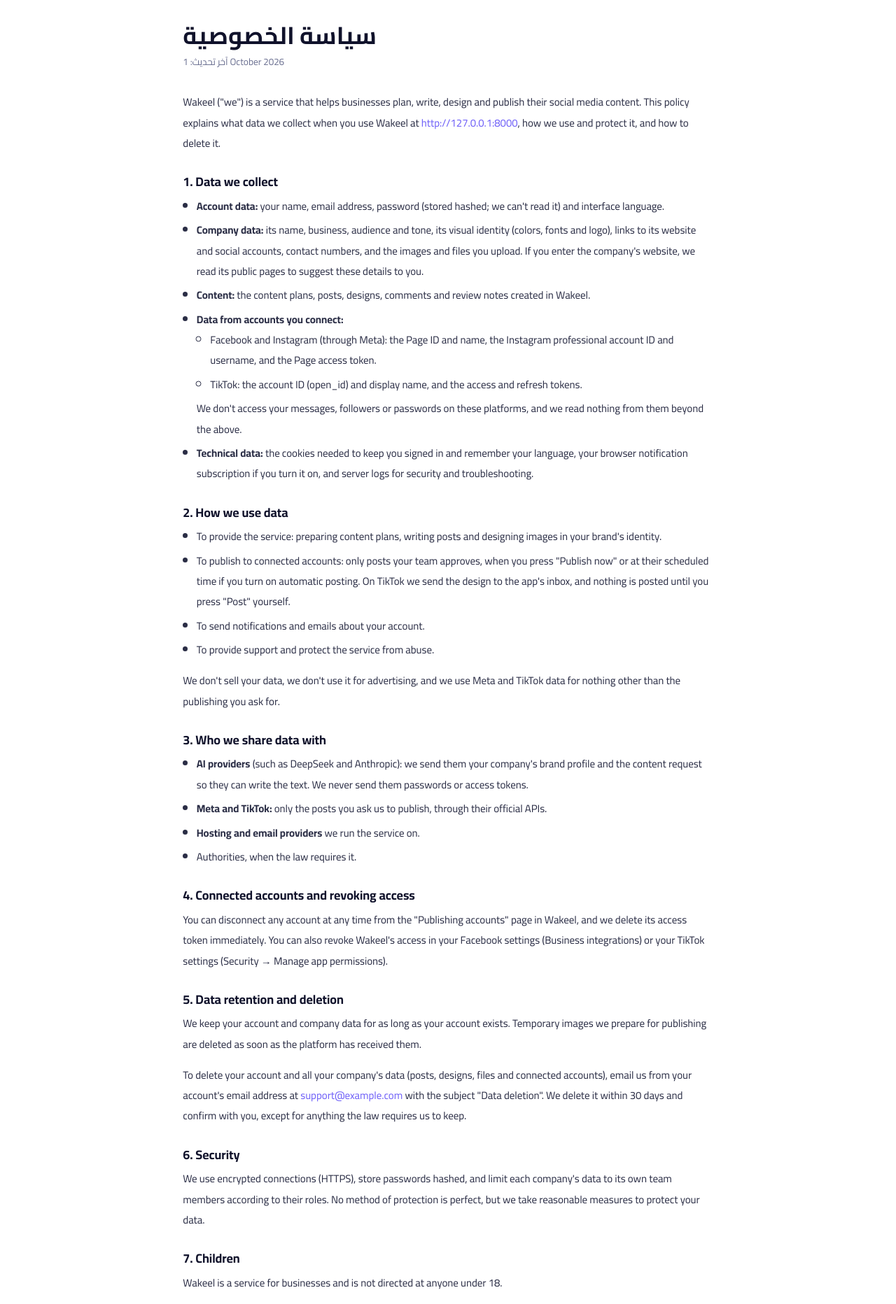
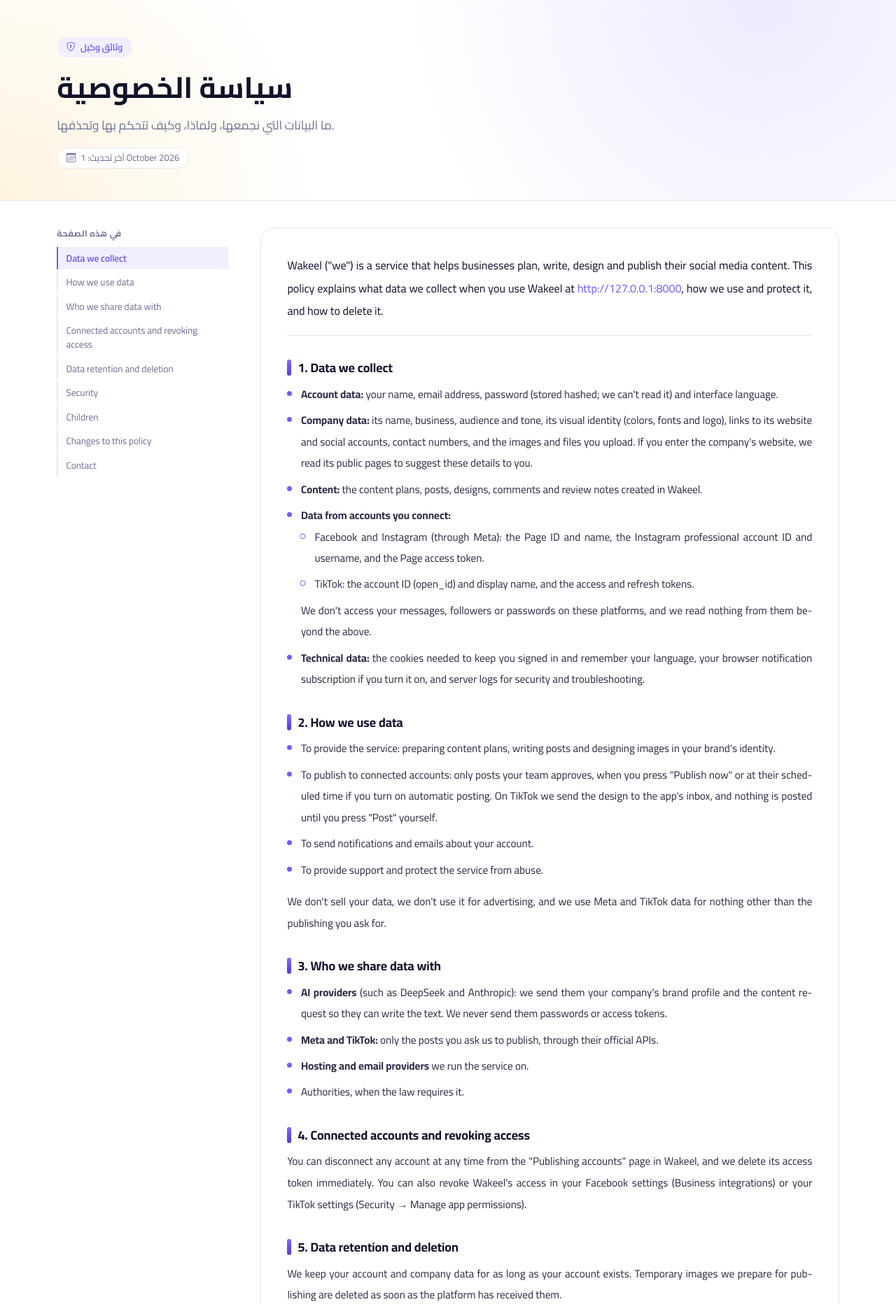
Before and after one commit to khattabaljaily/wakeel, a Django app: page /privacy/ in a window 1280 px wide. Shown: the part 77-1941 px from the top of the page at 70% size. Run offline with Django 5.2, Linux system fonts and the light colour scheme; some libraries are stand-ins or nearby versions.

Commit message:
Public pages: redesigned terms and privacy, and an About page
- Terms and privacy: a header band with the title, summary and update date,
  a sticky contents list that follows the section in view, the text in a
  card with justified paragraphs, and a contact box.
- About (/about/): what Wakeel does, how it works in four steps, and who
  provides it (LEGAL_ENTITY), in Arabic and English.
- Footer links to all three; one shared public nav.

Co-Authored-By: Claude Opus 5.5 <noreply@anthropic.com>

```diff
--- a/apps/core/urls.py
+++ b/apps/core/urls.py
@@ -10,6 +10,7 @@ urlpatterns = [
     path('sw.js', views.service_worker, name='service_worker'),
     path('offline/', views.offline, name='offline'),
     path('i18n/set/', views.set_language, name='set_language'),
+    path('about/', views.about, name='about'),
     path('terms/', views.terms, name='terms'),
     path('privacy/', views.privacy, name='privacy'),
     path('app/', views.dashboard, name='dashboard'),
--- a/apps/core/views.py
+++ b/apps/core/views.py
@@ -15,22 +15,30 @@ from apps.jobs.models import Job
 LEGAL_UPDATED = datetime.date(2026, 10, 1)
 
 
-def _legal(request, page, title):
+def _public_page(request, template, page, **context):
+    """A public page whose text lives in one template per language (core/legal/<page>_<ar|en>.html)."""
     from django.conf import settings
     from django.utils.translation import get_language
     lang = 'en' if (get_language() or '').startswith('en') else 'ar'
-    return render(request, 'core/legal.html', {
-        'page_title': title, 'updated': LEGAL_UPDATED, 'body_template': f'core/legal/{page}_{lang}.html',
-        'support_email': settings.SUPPORT_EMAIL, 'legal_entity': settings.LEGAL_ENTITY if lang == 'en' else settings.LEGAL_ENTITY_AR, 'site_url': settings.SITE_URL,
+    return render(request, template, {
+        'body_template': f'core/legal/{page}_{lang}.html', 'updated': LEGAL_UPDATED,
+        'support_email': settings.SUPPORT_EMAIL, 'site_url': settings.SITE_URL,
+        'legal_entity': settings.LEGAL_ENTITY if lang == 'en' else settings.LEGAL_ENTITY_AR, **context,
     })
 
 
 def terms(request):
-    return _legal(request, 'terms', _('شروط الاستخدام'))
+    return _public_page(request, 'core/legal.html', 'terms', page_title=_('شروط الاستخدام'), page_icon='bi-file-earmark-text',
+                        page_lead=_('القواعد التي تنظّم استخدامك لوكيل، وما لك وما عليك.'))
 
 
 def privacy(request):
-    return _legal(request, 'privacy', _('سياسة الخصوصية'))
+    return _public_page(request, 'core/legal.html', 'privacy', page_title=_('سياسة الخصوصية'), page_icon='bi-shield-lock',
+                        page_lead=_('ما البيانات التي نجمعها، ولماذا، وكيف تتحكم بها وتحذفها.'))
+
+
+def about(request):
+    return _public_page(request, 'core/about.html', 'about', page_title=_('عن وكيل'))
 
 
 def home(request):
--- a/static/css/app.css
+++ b/static/css/app.css
@@ -973,12 +973,50 @@ html.wk-scroll-lock, html.wk-scroll-lock body { overflow: hidden !important; ove
 .wk-popup { background: #fff; }
 .wk-popup__main { max-width: 560px; margin: 0 auto; padding: 1.5rem 1rem; }
 
-/* ---------- Terms and privacy pages ---------- */
-.wk-legal__doc { max-width: 780px; padding-block: 2rem 4rem; line-height: 1.95; }
-.wk-legal__doc h1 { font-size: clamp(1.7rem, 3.5vw, 2.3rem); margin-bottom: .25rem; }
-.wk-legal__updated { color: var(--wk-muted); font-size: .9rem; margin-bottom: 2rem; }
-.wk-legal__doc h2 { font-size: 1.2rem; margin: 2rem 0 .6rem; }
+/* ---------- Public pages: about, terms, privacy ---------- */
+.wk-page-hero { padding: 3.5rem 0 3rem; border-bottom: 1px solid var(--wk-border);
+  background: radial-gradient(circle at 85% 0%, #efeaff 0%, transparent 45%), radial-gradient(circle at 0% 100%, #fff4e0 0%, transparent 35%); }
+.wk-page-hero h1 { font-size: clamp(1.9rem, 4vw, 2.8rem); margin: 1rem 0 .6rem; line-height: 1.35; }
+.wk-page-hero h1 .grad { background: linear-gradient(135deg, #7c6cff, #4f3bdb); -webkit-background-clip: text; background-clip: text; color: transparent; }
+.wk-page-hero .lead { max-width: 680px; margin-bottom: 1rem; }
+.wk-page-hero__meta { display: inline-flex; align-items: center; gap: .45rem; font-size: .88rem; color: var(--wk-muted);
+  background: #fff; border: 1px solid var(--wk-border); border-radius: 999px; padding: .3rem .85rem; }
+.wk-page-hero--about { padding-bottom: 3.5rem; }
+
+.wk-legal { padding-block: 2.5rem 4rem; }
+.wk-toc { position: sticky; top: 1.5rem; display: flex; flex-direction: column; gap: .15rem; font-size: .9rem; }
+.wk-toc__title { font-weight: 700; font-size: .8rem; color: var(--wk-muted); text-transform: uppercase; letter-spacing: .04em; margin-bottom: .5rem; }
+.wk-toc a { color: var(--wk-muted); padding: .4rem .75rem; border-inline-start: 2px solid var(--wk-border); line-height: 1.5; }
+.wk-toc a:hover { color: var(--wk-primary-600); }
+.wk-toc a.active { color: var(--wk-primary-600); border-color: var(--wk-primary); font-weight: 600; background: var(--wk-primary-50); }
+.wk-legal__doc { background: #fff; border: 1px solid var(--wk-border); border-radius: 20px; padding: clamp(1.25rem, 3.5vw, 2.5rem);
+  box-shadow: 0 1px 2px rgba(18, 17, 42, .04); line-height: 2; font-size: 1.02rem; }
+.wk-legal__doc p, .wk-legal__doc li { text-align: justify; text-justify: inter-word; hyphens: auto; }
+.wk-legal__doc > p:first-child { font-size: 1.08rem; color: var(--wk-ink); padding-bottom: 1.25rem; border-bottom: 1px solid var(--wk-border); }
+.wk-legal__doc h2 { font-size: 1.2rem; margin: 2.25rem 0 .75rem; scroll-margin-top: 1.5rem; display: flex; align-items: center; gap: .6rem; }
+.wk-legal__doc h2::before { content: ''; width: 6px; height: 1.3em; border-radius: 3px; background: linear-gradient(180deg, #7c6cff, #4f3bdb); flex: none; }
 .wk-legal__doc ul { padding-inline-start: 1.3rem; }
-.wk-legal__doc li { margin-bottom: .35rem; }
+.wk-legal__doc li { margin-bottom: .45rem; }
+.wk-legal__doc li::marker { color: var(--wk-primary); }
+.wk-legal__doc a { word-break: break-word; }
+.wk-legal__contact { display: flex; gap: 1rem; align-items: center; margin-top: 1.5rem; padding: 1.25rem 1.5rem; border-radius: 16px;
+  background: var(--wk-primary-50); border: 1px solid var(--wk-primary-100); }
+.wk-legal__contact > i { font-size: 1.8rem; color: var(--wk-primary); }
+
+.wk-about { padding-block: 1rem 4rem; }
+.wk-about__title { font-size: 1.5rem; margin: 3rem 0 1.25rem; }
+.wk-about .feature p { text-align: justify; text-justify: inter-word; }
+.wk-about__steps { list-style: none; padding: 0; margin: 0; display: grid; gap: 1rem; grid-template-columns: repeat(auto-fit, minmax(230px, 1fr)); }
+.wk-about__steps li { display: flex; gap: .9rem; align-items: flex-start; padding: 1.25rem; border-radius: 18px; border: 1px solid var(--wk-border); background: #fff; }
+.wk-about__steps .num { width: 40px; height: 40px; flex: none; border-radius: 12px; background: var(--wk-primary); color: #fff; font-weight: 700;
+  display: inline-flex; align-items: center; justify-content: center; }
+.wk-about__steps p { color: var(--wk-muted); margin: .25rem 0 0; font-size: .95rem; line-height: 1.8; }
+.wk-about__who { display: flex; align-items: center; justify-content: space-between; gap: 2rem; flex-wrap: wrap; margin-top: 3rem; padding: clamp(1.5rem, 4vw, 2.5rem);
+  border-radius: 24px; color: #fff; background: linear-gradient(135deg, #7c6cff, #4f3bdb); }
+.wk-about__who > div { flex: 1 1 420px; }
+.wk-about__who h2 { font-size: 1.4rem; color: #fff; }
+.wk-about__who p { line-height: 1.95; text-align: justify; text-justify: inter-word; opacity: .95; }
+.wk-about__who a:not(.btn) { color: #fff; text-decoration: underline; }
+.wk-about__who .btn { background: #fff; color: var(--wk-primary-600); border: 0; }
 .wk-auth__legal { font-size: .8rem; text-align: center; margin-top: .5rem; color: var(--wk-muted); }
 .wk-auth__legal a { color: inherit; }
--- a/templates/core/_footer.html
+++ b/templates/core/_footer.html
@@ -1,2 +1,2 @@
 {% load i18n %}<footer><div class="container d-flex justify-content-between flex-wrap gap-2"><span>© {% now "Y" %} {% translate "وكيل — مدير التسويق الذكي" %}</span>
-    <span class="d-flex gap-3"><a href="{% url 'core:terms' %}">{% translate "شروط الاستخدام" %}</a><a href="{% url 'core:privacy' %}">{% translate "سياسة الخصوصية" %}</a>{% if not user.is_authenticated %}<a href="{% url 'accounts:login' %}">{% translate "تسجيل الدخول" %}</a>{% endif %}</span></div></footer>
+    <span class="d-flex flex-wrap gap-3"><a href="{% url 'core:about' %}">{% translate "عن وكيل" %}</a><a href="{% url 'core:terms' %}">{% translate "شروط الاستخدام" %}</a><a href="{% url 'core:privacy' %}">{% translate "سياسة الخصوصية" %}</a>{% if not user.is_authenticated %}<a href="{% url 'accounts:login' %}">{% translate "تسجيل الدخول" %}</a>{% endif %}</span></div></footer>
--- /dev/null
+++ b/templates/core/_public_nav.html
@@ -0,0 +1,10 @@
+{% load i18n static %}<nav>
+    <div class="container d-flex align-items-center gap-3">
+        <a href="{% url 'core:home' %}" class="d-flex align-items-center gap-2"><img src="{% static 'img/logo.svg' %}" width="40" alt=""><span class="fs-3 fw-bold" style="color: var(--wk-ink)">{% translate "وكيل" %}</span></a>
+        <div class="ms-auto d-flex gap-2 align-items-center">
+            {% include "_language_switch.html" %}
+            {% if user.is_authenticated %}<a href="{% url 'core:dashboard' %}" class="btn btn-light">{% translate "لوحة التحكم" %}</a>
+            {% else %}<a href="{% url 'accounts:login' %}" class="btn btn-light">{% translate "تسجيل الدخول" %}</a>{% endif %}
+        </div>
+    </div>
+</nav>
--- a/templates/core/legal.html
+++ b/templates/core/legal.html
@@ -1,23 +1,61 @@
 {% extends "base.html" %}
 {% load i18n %}
-{% load static %}
 {% block title %}{{ page_title }}{% endblock %}
-{% block body_class %}wk-landing wk-legal{% endblock %}
+{% block body_class %}wk-landing wk-public{% endblock %}
 {% block body %}
-<nav>
-    <div class="container d-flex align-items-center gap-3">
-        <a href="{% url 'core:home' %}" class="d-flex align-items-center gap-2"><img src="{% static 'img/logo.svg' %}" width="40" alt=""><span class="fs-3 fw-bold" style="color: var(--wk-ink)">{% translate "وكيل" %}</span></a>
-        <div class="ms-auto d-flex gap-2 align-items-center">
-            {% include "_language_switch.html" %}
-            {% if user.is_authenticated %}<a href="{% url 'core:dashboard' %}" class="btn btn-light">{% translate "لوحة التحكم" %}</a>
-            {% else %}<a href="{% url 'accounts:login' %}" class="btn btn-light">{% translate "تسجيل الدخول" %}</a>{% endif %}
-        </div>
+{% include "core/_public_nav.html" %}
+<header class="wk-page-hero">
+    <div class="container">
+        <span class="pill"><i class="bi {{ page_icon }}"></i> {% translate "وثائق وكيل" %}</span>
+        <h1>{{ page_title }}</h1>
+        <p class="lead">{{ page_lead }}</p>
+        <div class="wk-page-hero__meta"><i class="bi bi-calendar3"></i> {% translate "آخر تحديث:" %} {{ updated|date:"j F Y" }}</div>
     </div>
-</nav>
-<main class="container wk-legal__doc">
-    <h1>{{ page_title }}</h1>
-    <p class="wk-legal__updated">{% translate "آخر تحديث:" %} {{ updated|date:"j F Y" }}</p>
-    {% include body_template %}
-</main>
+</header>
+<div class="container wk-legal">
+    <div class="row g-4 g-lg-5">
+        <aside class="col-lg-3 d-none d-lg-block">
+            <div class="wk-toc" id="wkToc" aria-label="{% translate "في هذه الصفحة" %}">
+                <div class="wk-toc__title">{% translate "في هذه الصفحة" %}</div>
+            </div>
+        </aside>
+        <article class="col-lg-9">
+            <div class="wk-legal__doc" id="wkDoc">{% include body_template %}</div>
+            {% if support_email %}
+            <div class="wk-legal__contact">
+                <i class="bi bi-envelope-paper"></i>
+                <div><strong>{% translate "عندك سؤال؟" %}</strong>
+                    <div>{% translate "راسلنا وسنرد عليك في أقرب وقت." %} <a href="mailto:{{ support_email }}" dir="ltr">{{ support_email }}</a></div></div>
+            </div>
+            {% endif %}
+        </article>
+    </div>
+</div>
 {% include "core/_footer.html" %}
 {% endblock %}
+{% block scripts %}
+<script>
+// Contents list from the section headings, with the section in view highlighted.
+(function () {
+    var toc = document.getElementById('wkToc'), heads = document.querySelectorAll('#wkDoc h2');
+    if (!toc || !heads.length) return;
+    var links = [];
+    heads.forEach(function (h, i) {
+        h.id = h.id || 'section-' + (i + 1);
+        var a = document.createElement('a');
+        a.href = '#' + h.id;
+        a.textContent = h.textContent.replace(/^\s*\d+\.\s*/, '');
+        toc.appendChild(a);
+        links.push(a);
+    });
+    if (!window.IntersectionObserver) return;
+    var observer = new IntersectionObserver(function (entries) {
+        entries.forEach(function (e) {
+            if (!e.isIntersecting) return;
+            links.forEach(function (a) { a.classList.toggle('active', a.getAttribute('href') === '#' + e.target.id); });
+        });
+    }, {rootMargin: '0px 0px -70% 0px'});
+    heads.forEach(function (h) { observer.observe(h); });
+})();
+</script>
+{% endblock %}
```
Also changed, not shown: apps/core/tests.py (+12 -1 lines), templates/core/about.html (added, +9 -0 lines), templates/core/legal/about_ar.html (added, +42 -0 lines), templates/core/legal/about_en.html (added, +42 -0 lines), locale/en/LC_MESSAGES/django.po, 1 other file.
